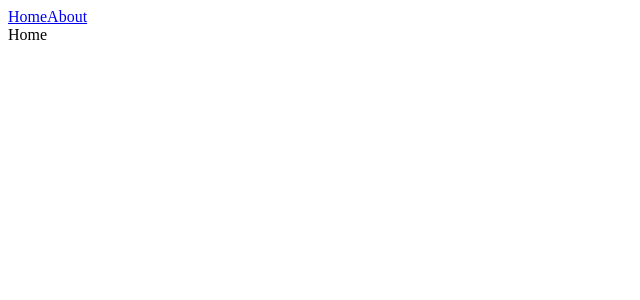
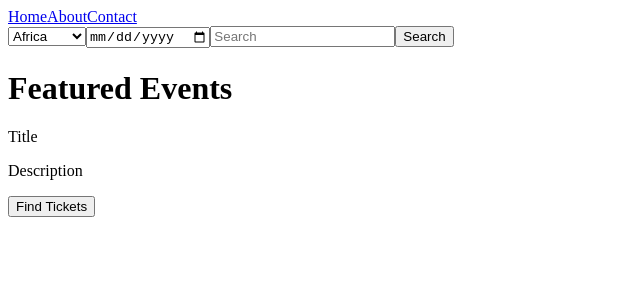
Before and after one commit to stephen447/TicketMasterReplica, a React (Create React App) app: page / in a window 1280 px wide. Shown: the top 300 px of the page, without its empty margins (0-640 px from the left). Built offline with nearby package versions, Linux system fonts and the light colour scheme.

Commit message:
boiler plate for frontend application

```diff
--- a/src/App.tsx
+++ b/src/App.tsx
@@ -1,16 +1,21 @@
-import "react-router-dom"
-import { BrowserRouter, Routes, Route, Link } from 'react-router-dom';
+import "react-router-dom";
+import { BrowserRouter, Routes, Route } from "react-router-dom";
+import Homepage from "./Pages/Homepage";
+import LoginPage from "./Pages/LoginPage";
+import ProfilePage from "./Pages/ProfilePage";
+import CreateAccountPage from "./Pages/CreateAccountPage";
+import SearchResultsPage from "./Pages/SearchResultsPage";
+
 export default function App() {
-    return (
-        <BrowserRouter>
-      <nav>
-        <Link to="/">Home</Link>
-        <Link to="/about">About</Link>
-      </nav>
+  return (
+    <BrowserRouter>
       <Routes>
-        <Route path="/" element={<div>Home</div>} />
-        <Route path="/about" element={<div> About</div>} />
+        <Route path="/" element={<Homepage />} />
+        <Route path="/login" element={<LoginPage />} />
+        <Route path="/profile" element={<ProfilePage />} />
+        <Route path="/create-account" element={<CreateAccountPage />} />
+        <Route path="/search-results" element={<SearchResultsPage />} />
       </Routes>
     </BrowserRouter>
-    );
-  }
+  );
+}
--- /dev/null
+++ b/src/Components/Header.tsx
@@ -0,0 +1,13 @@
+function Header() {
+  return (
+    <header>
+      <nav>
+        <a href="/">Home</a>
+        <a href="/about">About</a>
+        <a href="/contact">Contact</a>
+      </nav>
+    </header>
+  );
+}
+
+export default Header;
--- /dev/null
+++ b/src/Pages/CreateAccountPage.tsx
@@ -0,0 +1,9 @@
+import { JSX } from "react";
+
+export default function CreateAccountPage(): JSX.Element {
+  return (
+    <div>
+      <p>Create Account</p>
+    </div>
+  );
+}
--- a/src/Pages/Homepage.tsx
+++ b/src/Pages/Homepage.tsx
@@ -1,7 +1,36 @@
-export default function Homepage() {
-    return (
+import React, { JSX } from "react";
+import Header from "../Components/Header";
+
+export default function Homepage(): JSX.Element {
+  const regions: string[] = ["Africa", "Americas", "Asia", "Europe", "Oceania"];
+  return (
+    <div>
+      <Header />
+      {/* Search */}
       <div>
-        <h1>Welcome to my app</h1>
+        {/* Region Input */}
+        <select>
+          {regions.map((region) => (
+            <option key={region} value={region}>
+              {region}
+            </option>
+          ))}
+        </select>
+        {/* Date Input */}
+        <input type="date" />
+        {/* Search Input */}
+        <input type="text" placeholder="Search" />
+        <button>Search</button>
       </div>
-    );
-  }
+      {/* Featured Events */}
+      <div>
+        <h1>Featured Events</h1>
+        <p> Title</p>
+        <p> Description</p>
+        <button> Find Tickets</button>
+      </div>
+      {/* Popular Tickets */}
+      {/* Footer */}
+    </div>
+  );
+}
--- /dev/null
+++ b/src/Pages/LoginPage.tsx
@@ -0,0 +1,9 @@
+import { JSX } from "react";
+
+export default function LoginPage(): JSX.Element {
+  return (
+    <div>
+      <p>Login</p>
+    </div>
+  );
+}
--- /dev/null
+++ b/src/Pages/ProfilePage.tsx
@@ -0,0 +1,9 @@
+import { JSX } from "react";
+
+export default function ProfilePage(): JSX.Element {
+  return (
+    <div>
+      <p>Profile</p>
+    </div>
+  );
+}
--- /dev/null
+++ b/src/Pages/SearchResultsPage.tsx
@@ -0,0 +1,9 @@
+import { JSX } from "react";
+
+export default function SearchResultsPage(): JSX.Element {
+  return (
+    <div>
+      <p>Search Results</p>
+    </div>
+  );
+}
```
Also changed, not shown: src/Components/Footer.tsx (added, +8 -0 lines), tsconfig.json (+14 -11 lines).
